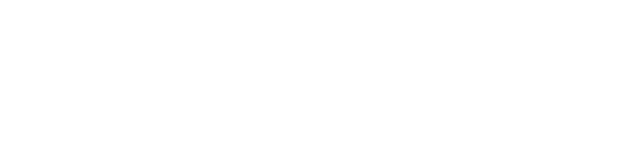
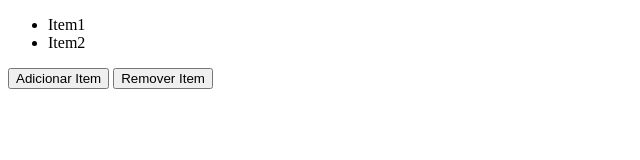
Before and after one commit to diogopelinson/revisaoJavaScript, a plain HTML site: page index.html in a window 1280 px wide. Shown: the whole page, without its empty margins (0-640 px from the left). Drawn offline with Linux system fonts and the light colour scheme.

Commit message:
Revisão Feita

```diff
--- a/index.html
+++ b/index.html
@@ -9,6 +9,12 @@
 </head>
 <body>
 
+    <ul id="item-lista">  <!-- Elemento pai-->
+        <li>Item1</li> <!-- Elementos Filhos -->
+        <li>Item2</li>
+    </ul>
+    <button onclick="adicionarItem()">Adicionar Item</button>
+    <button onclick="removerItem()">Remover Item</button>
 
     <!-- JS EXTERNO -->
      <script src="./src/js/script.js"></script>
--- a/src/js/script.js
+++ b/src/js/script.js
@@ -0,0 +1,16 @@
+function adicionarItem(){
+    const ul = document.querySelector("#item-lista");
+    const li = document.createElement("li");
+
+    li.textContent = `Novo Item ${ul.children.length +1}`;
+    ul.appendChild(li);
+
+}
+
+function removerItem(){
+    const ul = document.querySelector("#item-lista");
+    if(ul.lastElementChild){
+        ul.removeChild(ul.lastElementChild)
+    }
+
+}
```
Also changed, not shown: exemplo1.html (added, +13 -0 lines), src/js/ex1.js (added, +21 -0 lines).
